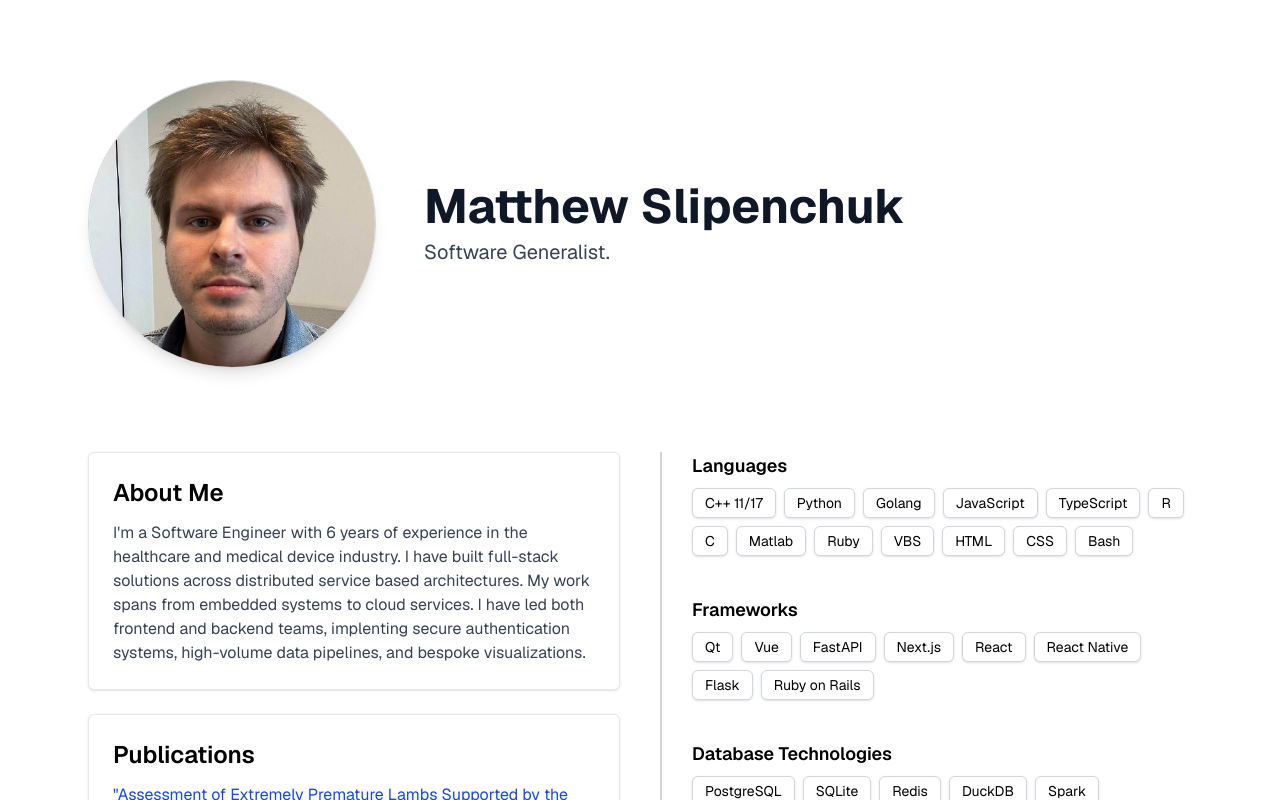
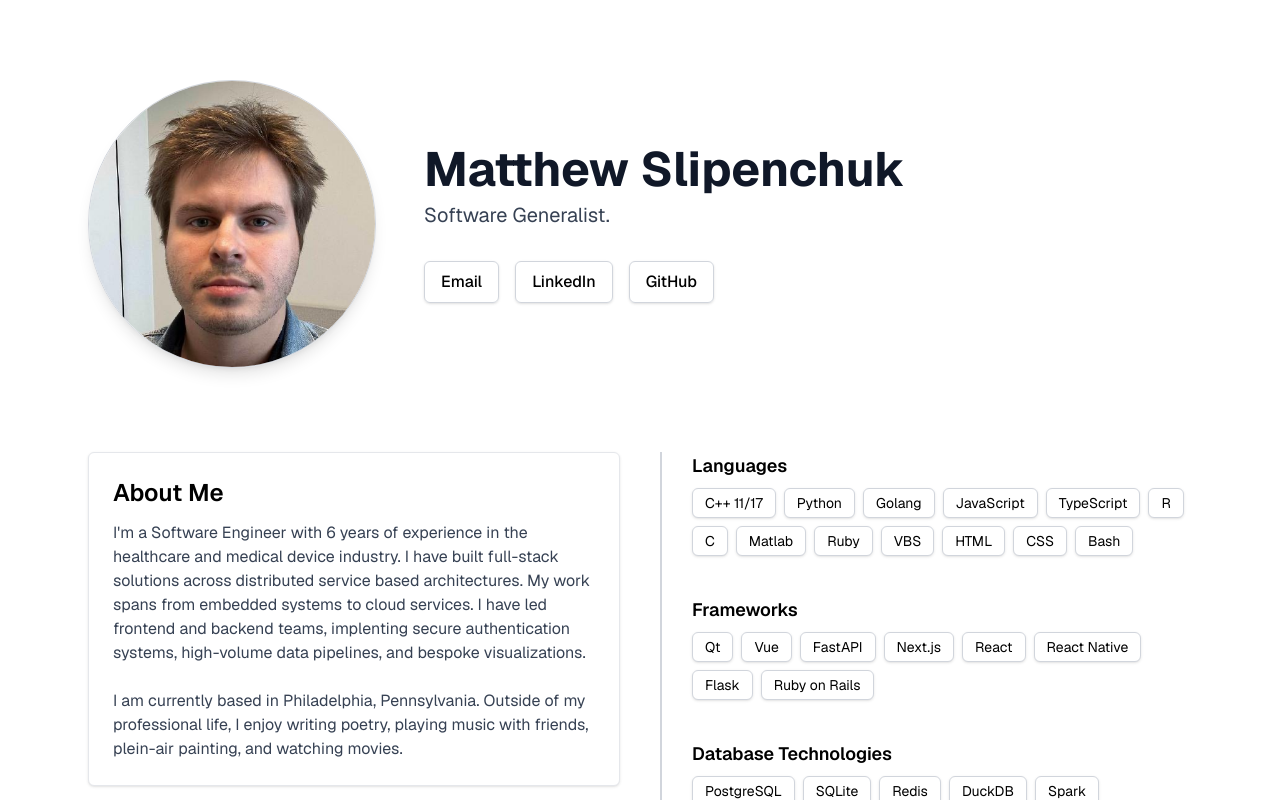
Before and after one commit to mslipenchuk267/matthewslipenchuk, a Next.js app: page / in a window 1280 px wide. Shown: the top 800 px of the page. Built offline with nearby package versions, Linux system fonts and the light colour scheme.

Commit message:
Added links to socials, cleaned up pub/patent link styling and added more to about me

```diff
--- a/src/app/page.tsx
+++ b/src/app/page.tsx
@@ -10,10 +10,31 @@ export default function Home() {
       {/* Hero Section */}
       <section className="py-20 pb-5 px-10">
         <div className="max-w-6xl mx-auto px-6 flex flex-col md:flex-row items-center gap-12">
-          <Image src="/profile.jpeg" alt="Profile" width={288} height={288} className="w-72 h-72 rounded-full border border-gray-300 shadow-lg" />
+          <Image src="/profile.jpeg" alt="Profile" width={288} height={288} className="rounded-full border border-gray-300 shadow-lg" />
           <div className="text-left">
             <h1 className="text-5xl font-bold mb-2 text-gray-900">Matthew Slipenchuk</h1>
             <p className="text-xl text-gray-700">Software Generalist.</p>
+            <div className="text-left flex gap-4 mt-8">
+              <a
+                href="mailto:mslipenchuk267@gmail.com"
+                className="inline-block border border-gray-300 hover:bg-gray-100 hover:text-gray-900 font-medium py-2 px-4 rounded-md shadow transition"
+              >
+                Email
+              </a>
+              <a
+                href="https://www.linkedin.com/in/matthew-slipenchuk/" target="_blank"
+                className="inline-block border border-gray-300 hover:bg-gray-100 hover:text-gray-900 font-medium py-2 px-4 rounded-md shadow transition"
+              >
+                LinkedIn
+              </a>
+              <a
+                href="https://github.com/mslipenchuk267" target="_blank"
+                className="inline-block border border-gray-300 hover:bg-gray-100 hover:text-gray-900 font-medium py-2 px-4 rounded-md shadow transition"
+              >
+                GitHub
+              </a>
+            </div>
+
           </div>
         </div>
       </section>
@@ -22,25 +43,32 @@ export default function Home() {
       <div className="max-w-6xl mx-auto grid grid-cols-1 md:grid-cols-2 gap-10 my-16 px-6">
         {/* Left Side - Cards */}
         <div className="space-y-6">
-          {/* Description Card */}
+          {/* About Card */}
           <div className={glassTile}>
             <h2 className="text-2xl font-semibold mb-3">About Me</h2>
             <p className="text-gray-700">I&apos;m a Software Engineer with 6 years of experience in the healthcare and medical device industry.
               I have built full-stack solutions across distributed service based architectures.
-              My work spans from embedded systems to cloud services. I have led both frontend and backend teams, implenting secure authentication systems, high-volume data pipelines, and bespoke visualizations.</p>
+              My work spans from embedded systems to cloud services. I have led frontend and backend teams, implenting secure authentication systems, high-volume data pipelines, and bespoke visualizations.
+            </p>
+            <br />
+            <p className="text-gray-700">
+              I am currently based in Philadelphia, Pennsylvania.
+              Outside of my professional life, I enjoy writing poetry, playing music with friends, plein-air painting, and watching movies.
+            </p>
           </div>
 
           {/* Paper Card */}
           <div className={glassTile}>
             <h2 className="text-2xl font-semibold mb-3">Publications</h2>
-            <a href="https://www.nature.com/articles/s41390-024-03287-0" className="text-blue-700 underline hover:no-underline" target="_blank">&quot;Assessment of Extremely Premature Lambs Supported by the Extrauterine Environment for Neonatal Development (EXTEND)&quot;</a> Nature, Pediatric Research 2024.
+            <a href="https://www.nature.com/articles/s41390-024-03287-0" className="text-blue-700 underline hover:no-underline" target="_blank">&quot;Assessment of Extremely Premature Lambs Supported by the Extrauterine Environment for Neonatal Development (EXTEND)&quot;</a>
+            <p>Nature, Pediatric Research 2024.</p>
           </div>
 
           {/* Patent Card */}
           <div className={glassTile}>
             <h2 className="text-2xl font-semibold mb-3">Patents</h2>
             <a href="https://patentscope.wipo.int/search/en/detail.jsf?docId=WO2023225684&_cid=P20-LTP5V7-75360-1" className="text-blue-700 underline hover:no-underline" target="_blank">&quot;Method and Device for Measuring Oxygen Saturation&quot;</a>
-            <p className="text-gray-700">International Patent Application No. PCT/US2023/067310</p>
+            <p >International Patent Application No. PCT/US2023/067310</p>
           </div>
         </div>
 
```
